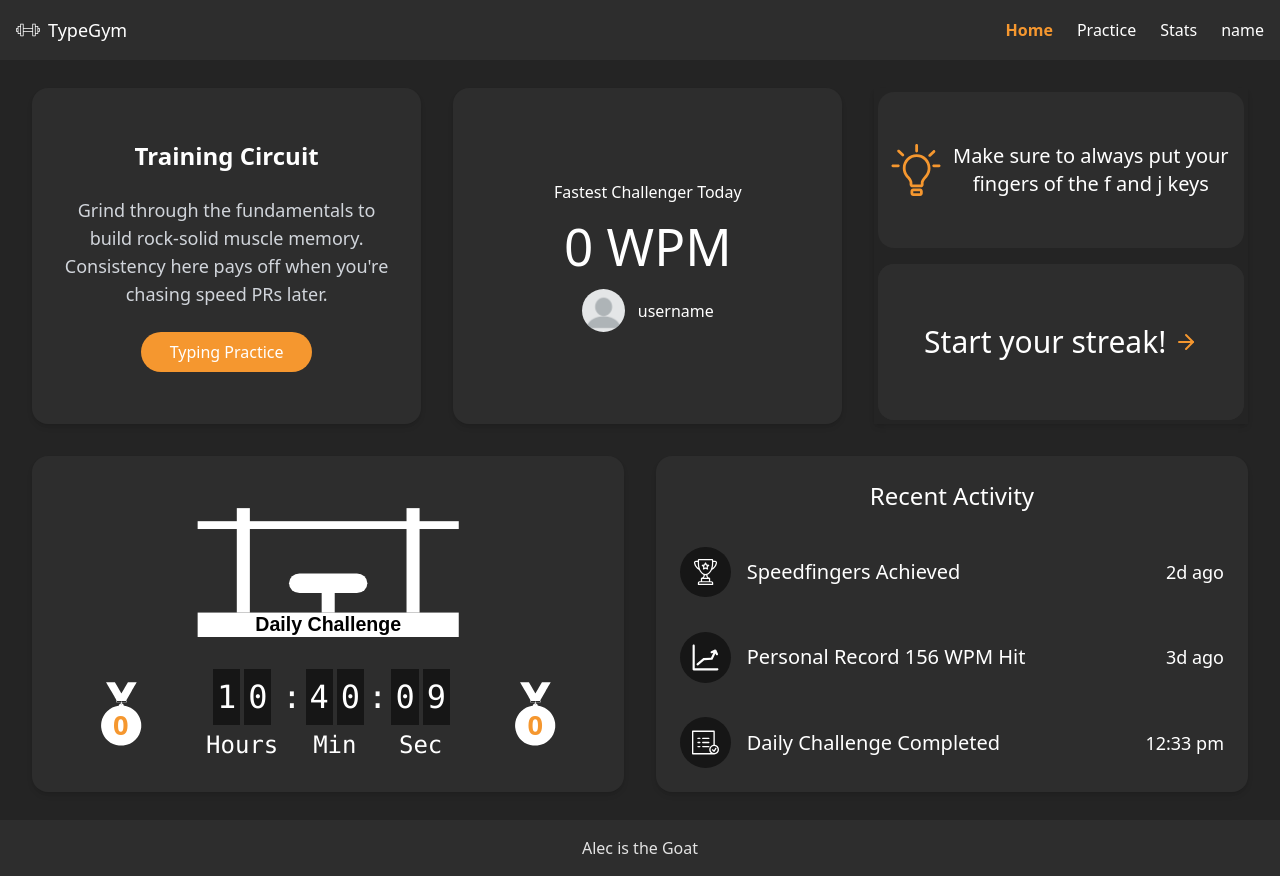
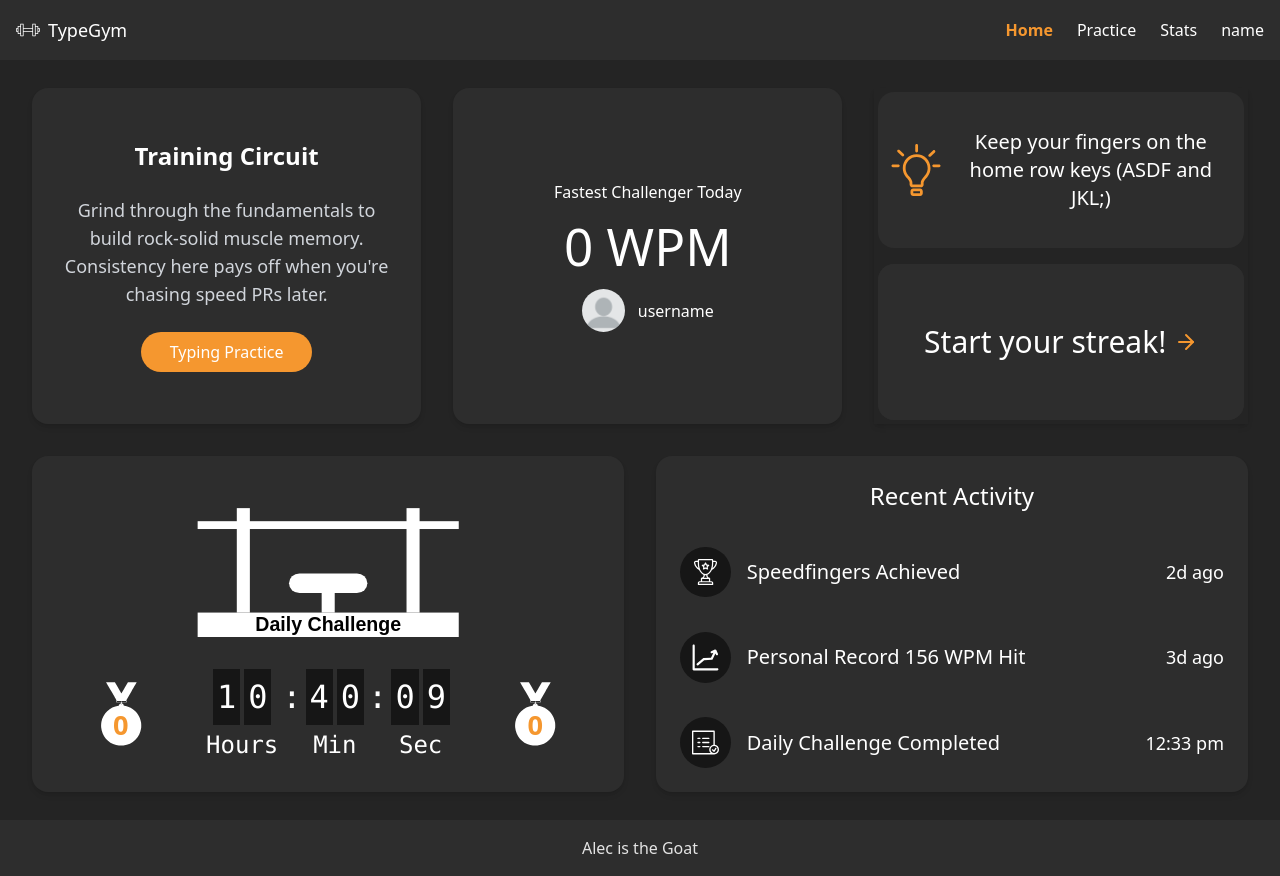
Before and after one commit to alecnhance/TypingGymV2, a React (Vite) app: page /home in a window 1280 px wide. Built offline with nearby package versions, Linux system fonts and the light colour scheme; no server answers; sample sign-in values are in the browser's storage.

Commit message:
working tips

```diff
--- /dev/null
+++ b/src/components/home_components/TipWidget.jsx
@@ -0,0 +1,37 @@
+import bulb from '../../assets/bright-light-bulb.svg';
+import { useState, useEffect } from 'react';
+
+const TipWidget = () => {
+    const [currentTip, setCurrentTip] = useState(0);
+    const tips = [
+        "Keep your fingers on the home row keys (ASDF and JKL;)",
+        "Use the bumps on F and J keys to position your index fingers",
+        "Maintain good posture: sit up straight with feet flat on the floor",
+        "Focus on accuracy first, speed will come with practice",
+        "Keep your wrists straight and avoid resting them on the desk",
+        "Practice regularly - even 10 minutes daily makes a difference",
+        "Don't look at the keyboard - use muscle memory instead",
+        "Take breaks to prevent strain and maintain focus",
+        "Use all ten fingers - each finger has its designated keys",
+        "Start slow and gradually increase your typing speed",
+        "Practice typing common words and phrases",
+        "Keep your eyes on the screen, not your hands",
+    ];
+
+    useEffect(() => {
+        const interval = setInterval(() => {
+            setCurrentTip((prev) => (prev + 1) % tips.length);
+        },8000);
+
+        return () => clearInterval(interval)
+    }, []);
+
+    return (
+        <div className='flex items-center gap-2'>
+            <img src={bulb} className='w-[15%]' />
+            <h2 className="text-xl ">{tips[currentTip]}</h2>
+        </div>
+    );
+};
+
+export default TipWidget;
--- a/src/pages/Home.jsx
+++ b/src/pages/Home.jsx
@@ -10,6 +10,7 @@ import Streaks from '../components/home_components/Streaks';
 import DailyPromotion from '../components/home_components/DailyPromotion';
 import { useDailyStatus } from '../hooks/useDailyStatus';
 import CircularProgress from '@mui/material/CircularProgress';
+import TipWidget from '../components/home_components/TipWidget';
 
 
 const widgetData = [
@@ -68,10 +69,7 @@ const Home = () => {
         </div>
         <div className="flex flex-col justify-between  shadow-md  w-1/2 h-[42vh] flex-grow gap-4 p-1 text-white overflow-auto">
           <div className='flex flex-col justify-center bg-headerGray flex-1 rounded-2xl px-3'>
-            <div className='flex items-center gap-2'>
-              <img src={bulb} className='w-[15%]' />
-              <h2 className="text-xl ">Make sure to always put your fingers of the f and j keys</h2>
-            </div>
+            <TipWidget />
           </div>
           <Streaks />
         </div>
```
